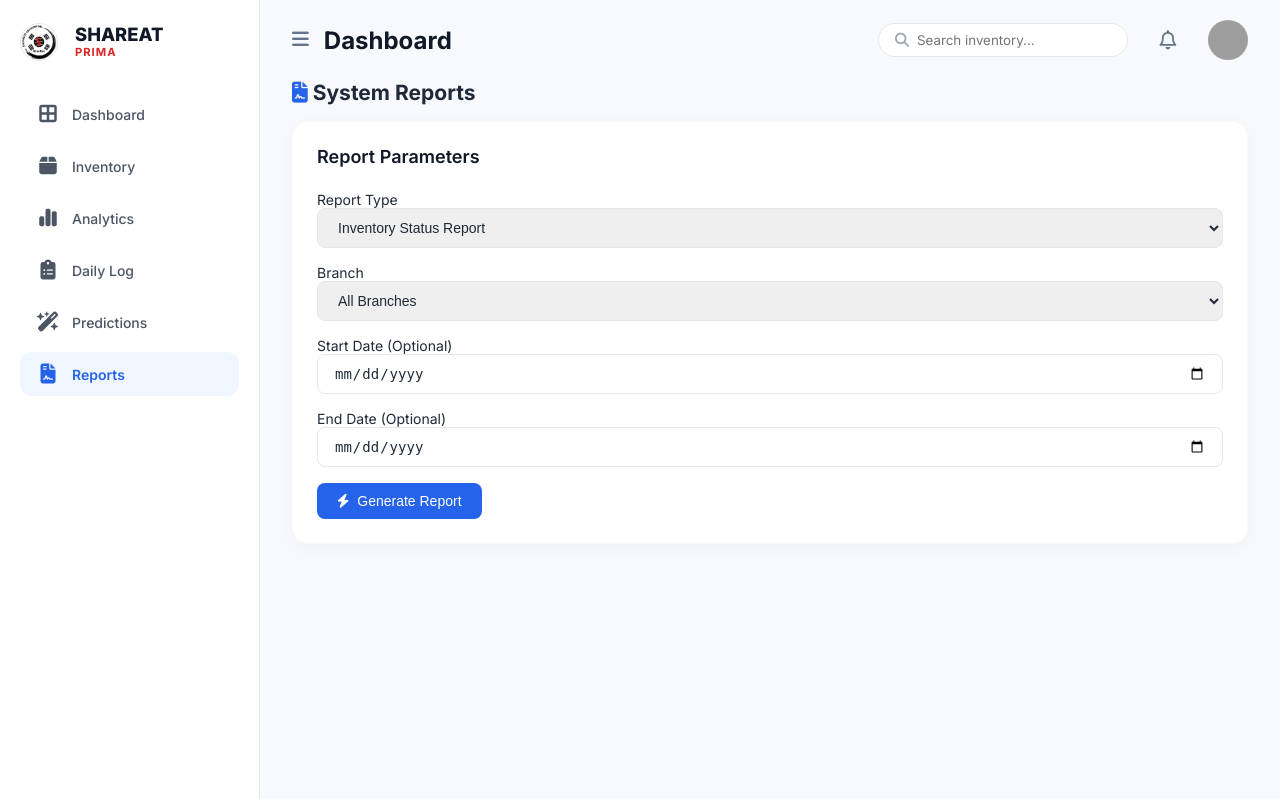
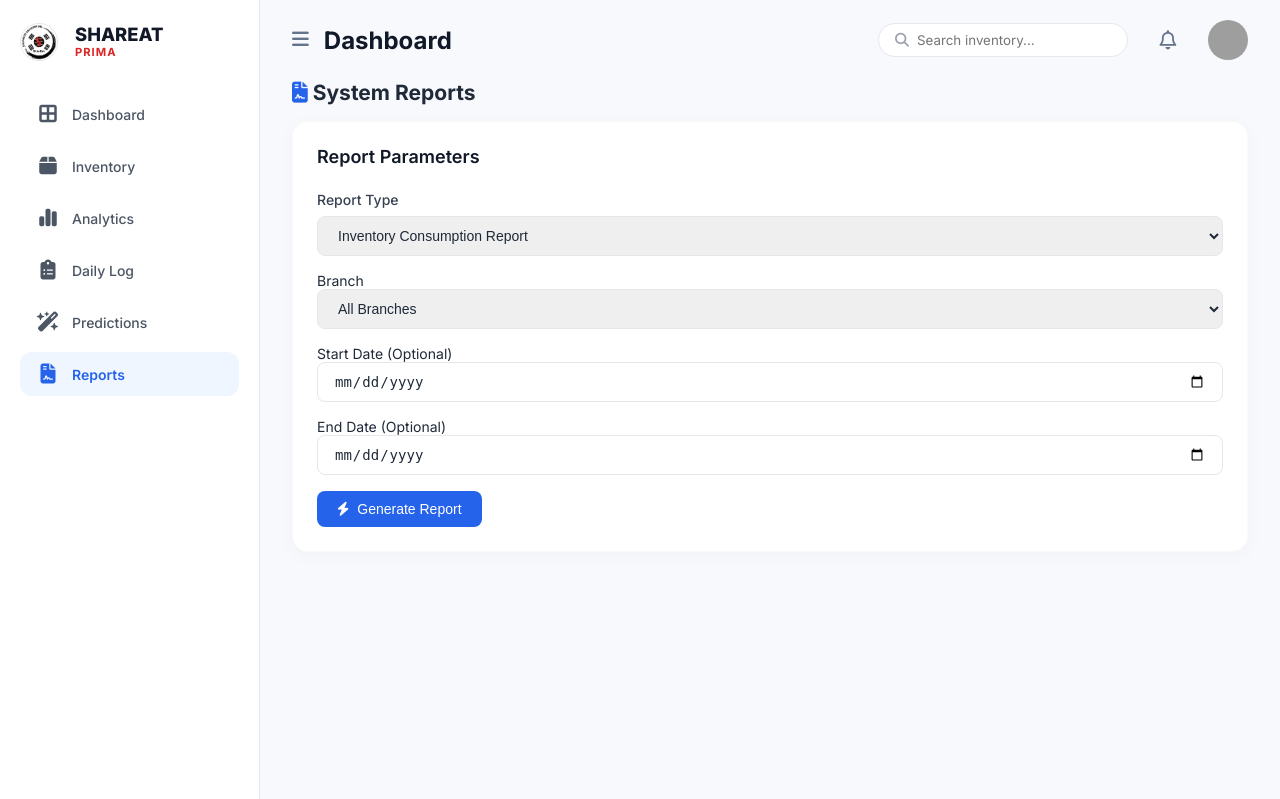
Before and after one commit to excesting/shareitV1, a Flask app: page /reports in a window 1280 px wide. Shown: the top 799 px of the page. Run offline with Flask 3, Linux system fonts and the light colour scheme; the visitor is signed in with stand-in values (Sample User, id 1); data that the repository does not hold is empty; parts of the project's set-up code (start-up, migrations or seed data) failed here and were passed over; some libraries are stand-ins or nearby versions; grey boxes are pictures that could not be loaded.

Commit message:
Refactor report generation form and print function

```diff
--- a/templates/reports.html
+++ b/templates/reports.html
@@ -18,15 +18,11 @@
             <div class="row">
                 <div class="col-md-3">
                     <div class="form-group">
-                        <label>Report Type</label>
-                        <select class="form-control" id="repType" required>
+                        <label class="form-label">Report Type</label>
+                        <select id="repType" class="form-control" required>
+                            <option value="inventory_consumption">Inventory Consumption Report</option>
+                            <option value="inventory_waste">Inventory Waste Report</option>
                             <option value="inventory_status">Inventory Status Report</option>
-                            <option value="stockout">Stockout & Shortage Report</option>
-                            <option value="demand_forecast">Customer Demand Forecast</option>
-                            <option value="consumption_forecast">Inventory Consumption Forecast</option>
-                            <option value="order_recommendation">Order Quantity Recommendation</option>
-                            <option value="rop_report">Reorder Point (ROP) Report</option>
-                            <option value="forecast_vs_actual">Forecast vs Actual Performance</option>
                         </select>
                     </div>
                 </div>
```
